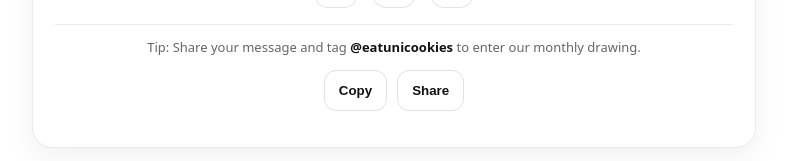
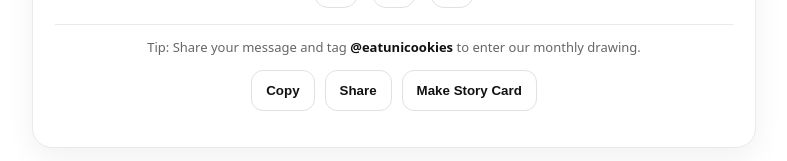
Before and after one commit to unicookies-cmd/actfirmations-landing, a plain HTML site: page index.html in a window 1280 px wide. Shown: the part 290-451 px from the top of the page, without its empty margins (246-1033 px from the left). Drawn offline with Linux system fonts and the light colour scheme.

Commit message:
index.html

```diff
--- a/index.html
+++ b/index.html
@@ -187,9 +187,11 @@
 
       <!-- Buttons (BELOW divider) -->
       <div class="row">
-        <button id="copyBtn" type="button">Copy</button>
-        <button id="shareBtn" type="button">Share</button>
-      </div>
+  <button id="copyBtn" type="button">Copy</button>
+  <button id="shareBtn" type="button">Share</button>
+  <button id="storyBtn" type="button">Make Story Card</button>
+</div>
+
 
       <div class="toast" id="toast">Copied!</div>
 
```
